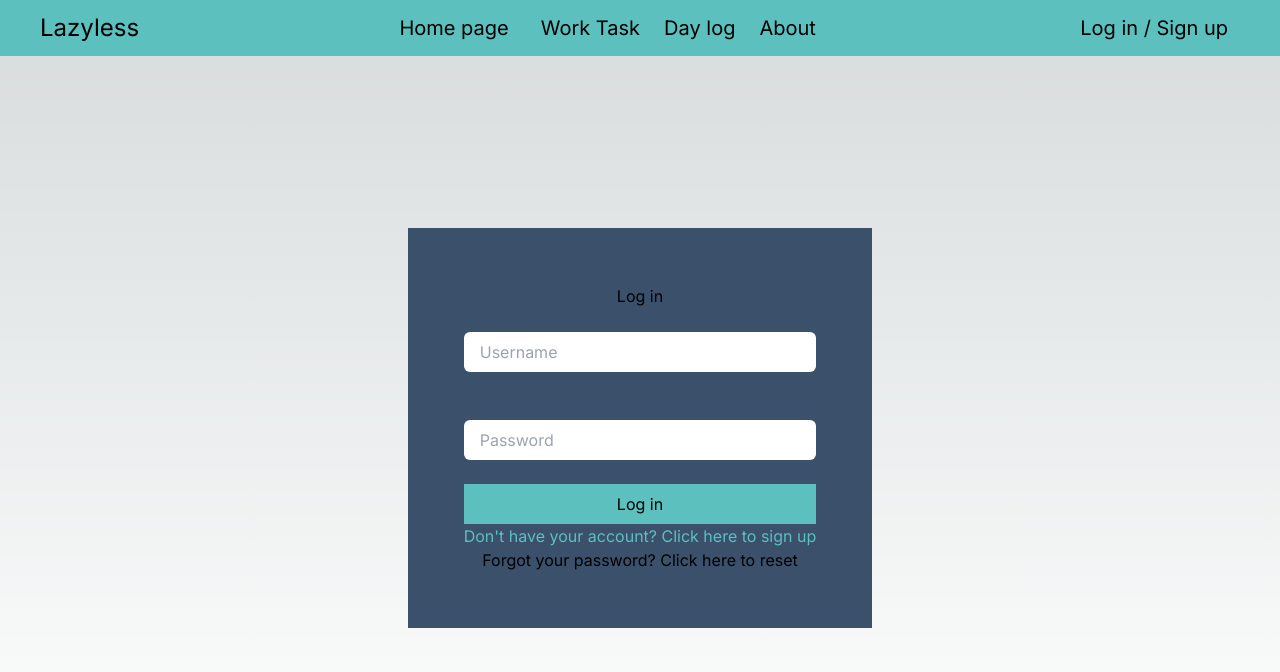
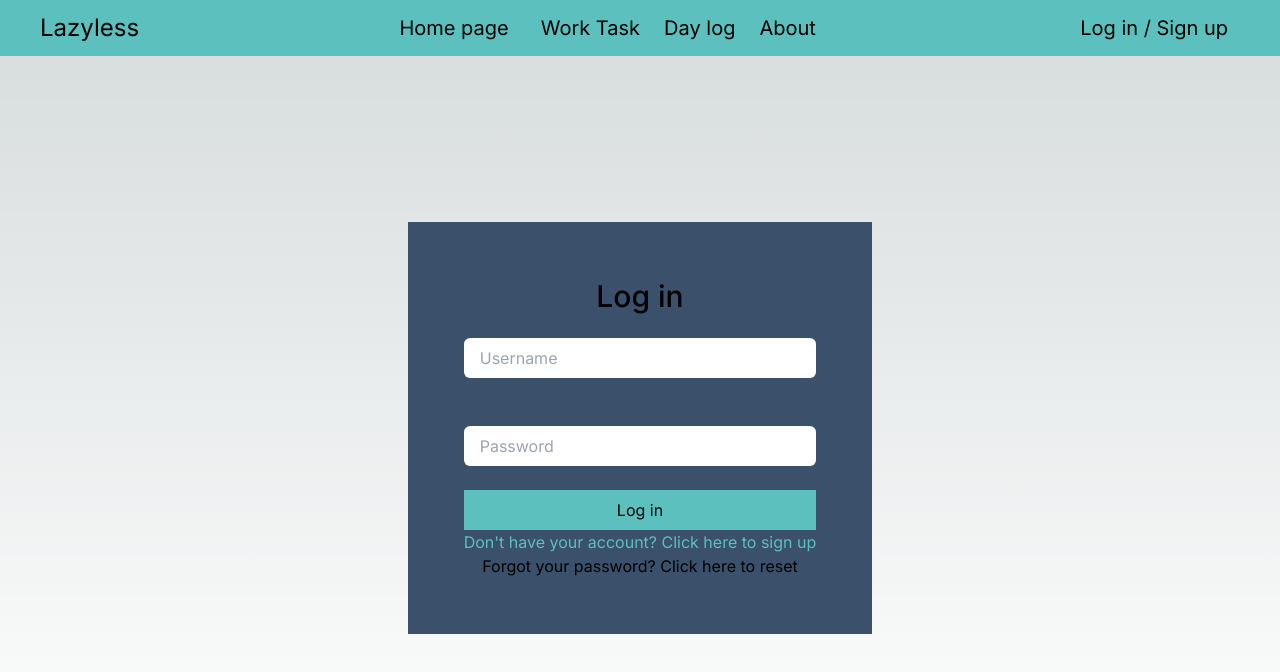
Before and after one commit to LinhNguyenLe2109/PersonalManagementApp, a Next.js app: page /authentication in a window 1280 px wide. Shown: the top 672 px of the page. Built offline with nearby package versions, Linux system fonts and the light colour scheme.

Commit message:
Fixed log in heading

```diff
--- a/app/authentication/page.js
+++ b/app/authentication/page.js
@@ -7,7 +7,7 @@ function Authentication() {
   const [haveAccount, setHaveAccount] = React.useState(true);
   return (
     <PageContainer>
-      <h1>{haveAccount ? "Log in" : "Create user account"}</h1>
+      <h1 className="text-3xl font-medium">{haveAccount ? "Log in" : "Create user account"}</h1>
       <div id="logInForm" className="flex flex-col">
         <CustomInput type="text" placeHolder="Username" />
         <CustomInput type="password" placeHolder="Password" />
```
